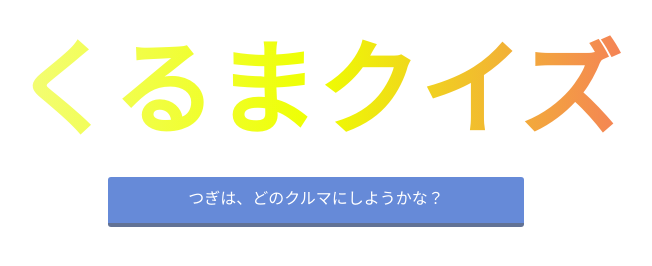
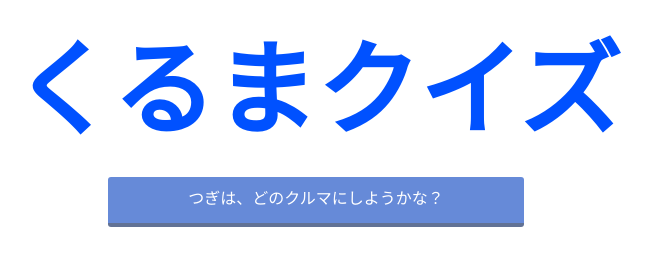
Before and after one commit to KOJI-YAMAMOTO-GitHub/car-question-game, a plain HTML site: page index.html in a window 1280 px wide. Shown: the whole page, without its empty margins (324-976 px from the left). Drawn offline with Linux system fonts and the light colour scheme; a web font is replaced by a local one.

Commit message:
Update index.html

```diff
--- a/index.html
+++ b/index.html
@@ -32,14 +32,14 @@
         }
 
         #title {
-            color: #FF8C00;
             /*非対応のブラウザでの文字色を設定*/
-            background: -webkit-linear-gradient(0deg, rgb(249, 251, 251), rgb(238, 255, 0), rgb(251, 0, 176));
+            color: #0051ff;
             /*背景色にグラデーションを指定*/
-            -webkit-background-clip: text;
+            /* background: -webkit-linear-gradient(0deg, rgb(249, 251, 251), rgb(238, 255, 0), rgb(251, 0, 176)); */
             /*テキストでくり抜く*/
-            -webkit-text-fill-color: transparent;
+            /* -webkit-background-clip: text; */
             /*くり抜いた部分は背景を表示*/
+            /* -webkit-text-fill-color: transparent; */
             font-size: 8vw;
             margin: 5px;
         }
```
